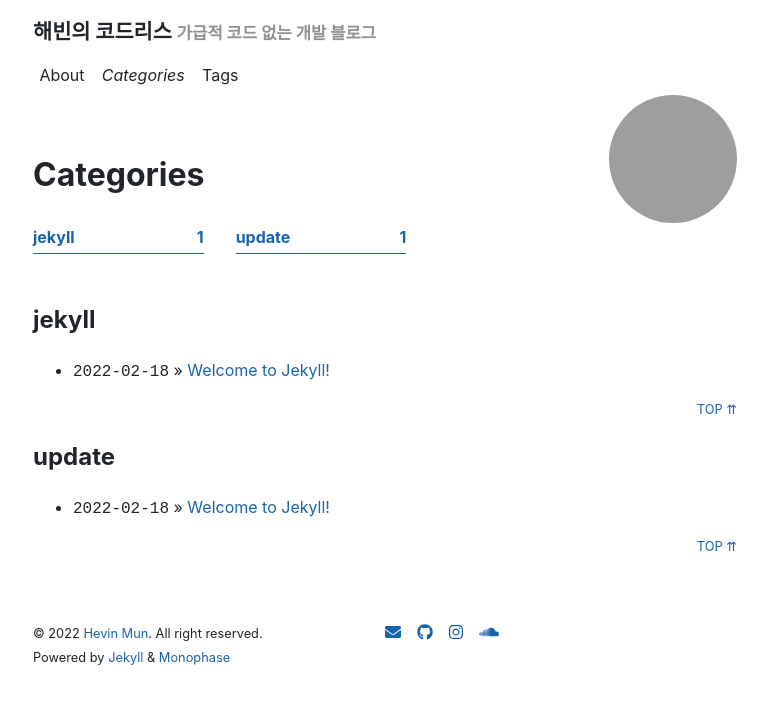
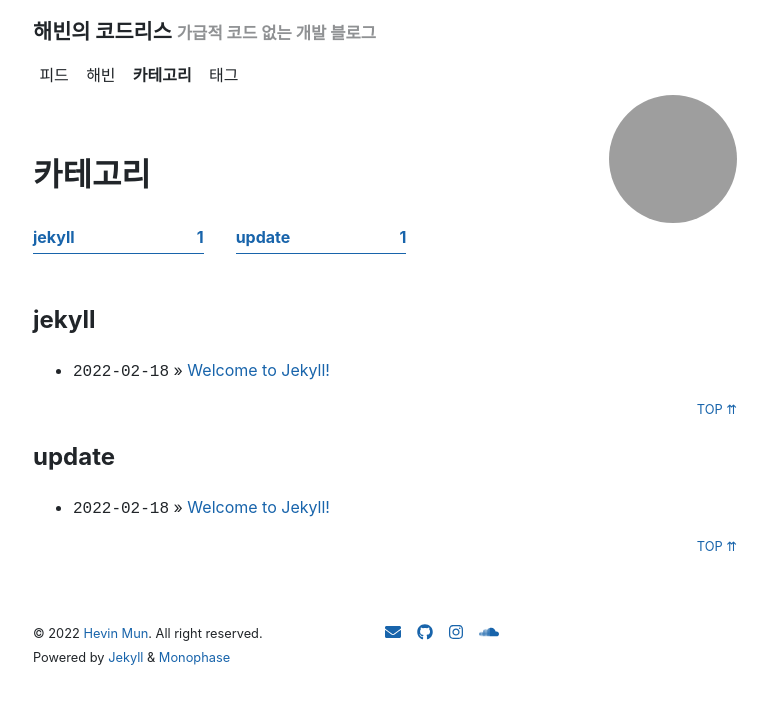
Before and after one commit to hevinxx/hevinxx.github.io, a Jekyll site: the page built from categories.markdown, in a window 1280 px wide. Shown: the top 704 px of the page, without its empty margins (255-1023 px from the left). Built offline with Jekyll 4.4.1, drawn with Linux system fonts in a browser that asks for light colours; nearby versions of some CDN libraries; grey boxes are pictures that could not be loaded.

Commit message:
내비게이션 한글화. 피드 탭 추가.

```diff
--- a/_data/navigation.yml
+++ b/_data/navigation.yml
@@ -1,6 +1,8 @@
-- title: About
+- title: 피드
+  url: /feed/
+- title: 해빈
   url: /about/
-- title: Categories
+- title: 카테고리
   url: /categories/
-- title: Tags
+- title: 태그
   url: /tags/
--- a/_sass/monophase/_layout.scss
+++ b/_sass/monophase/_layout.scss
@@ -60,12 +60,12 @@
 
     &:hover,
     &:focus {
-      font-style: italic;
+      font-weight: bold;
     }
   }
 
   a.current {
-    font-style: italic;
+    font-weight: bold;
   }
 }
 
--- a/about.markdown
+++ b/about.markdown
@@ -1,6 +1,6 @@
 ---
 layout: page
-title: About
+title: 해빈
 permalink: /about/
 ---
 
--- a/categories.markdown
+++ b/categories.markdown
@@ -1,6 +1,6 @@
 ---
 layout: archive
-title: Categories
+title: 카테고리
 permalink: /categories/
 type: categories
 ---
--- /dev/null
+++ b/feed.markdown
@@ -0,0 +1,6 @@
+---
+layout: archive
+title: 피드
+permalink: /feed/
+type: years
+---
--- a/tags.markdown
+++ b/tags.markdown
@@ -1,6 +1,6 @@
 ---
 layout: archive
-title: Tags
+title: 태그
 permalink: /tags/
 type: tags
 ---
```
